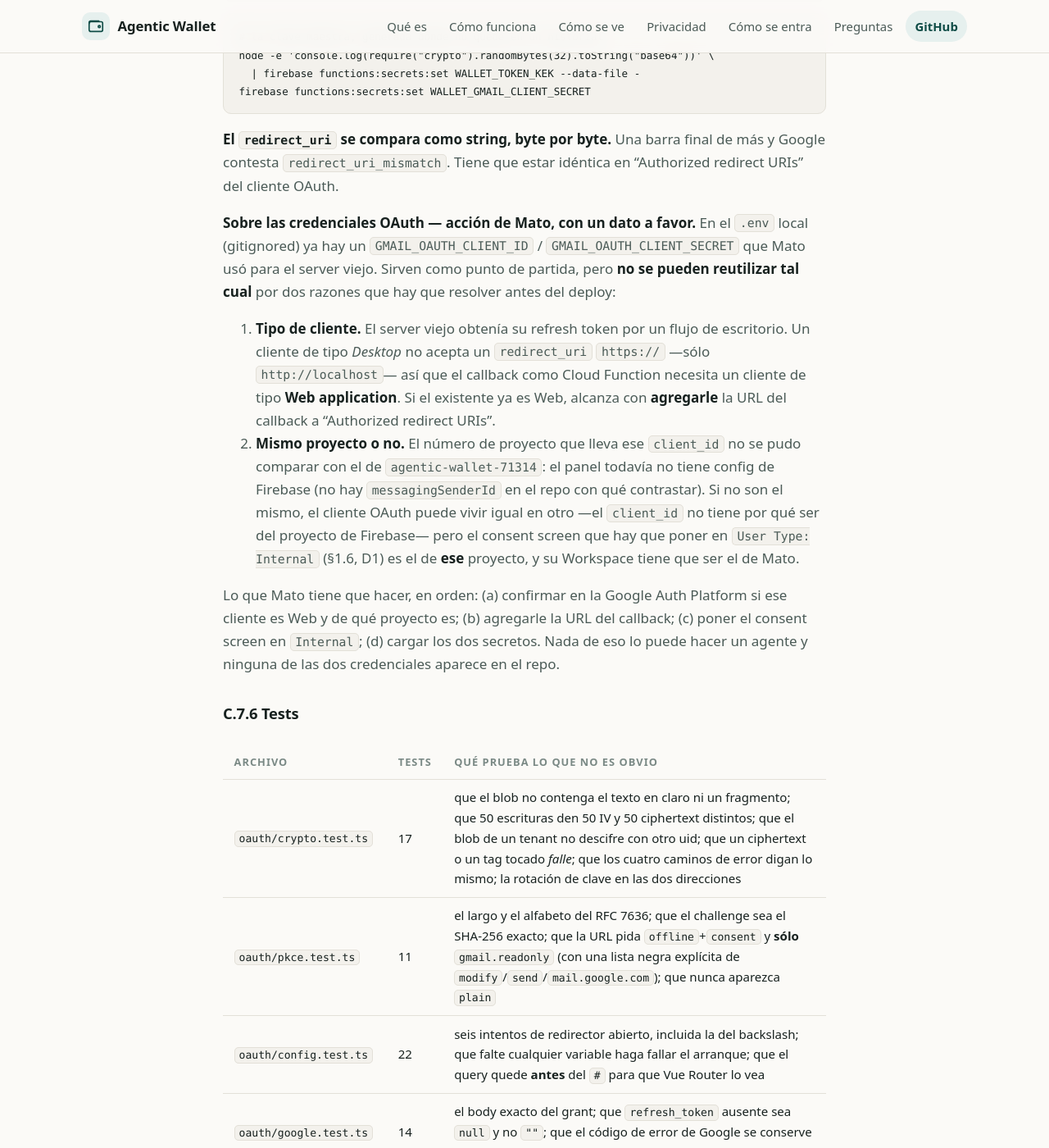
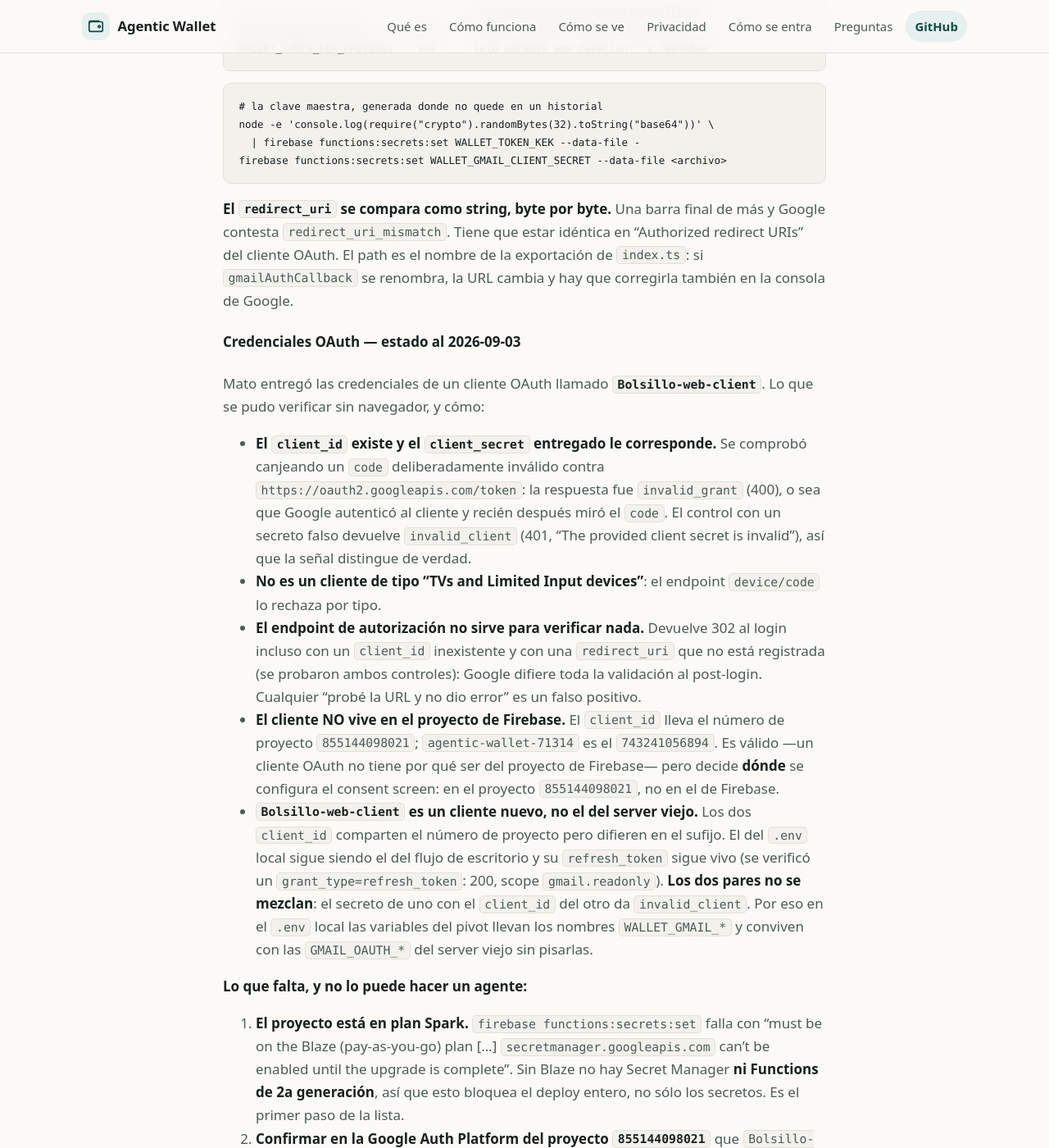
Before and after one commit to lordiwa/agentic-wallet, a Jekyll site: the page built from docs/pivot-firebase.md, in a window 1280 px wide and 1400 px high, scrolled down 34792 px. Shown: the whole window at 82% size. Built offline with Jekyll 4.4.1, drawn with Linux system fonts in a browser that asks for light colours; our own code applies the rules of GitHub Pages for plain Markdown files; some of the changed text lies outside the part shown.

Commit message:
docs(pivot): verificar las credenciales OAuth y fijar la config publica del deploy
El cliente `Bolsillo-web-client` que entrego Mato se verifico hasta donde
llega un CLI: el `client_id` existe y el `client_secret` le corresponde
—canje de un `code` invalido que devuelve `invalid_grant` en vez de
`invalid_client`, con el control del secreto falso para probar que la señal
discrimina—. El endpoint de autorizacion no sirve para esto: devuelve 302 al
login incluso con un `client_id` inexistente, asi que "probe la URL y no dio
error" es un falso positivo.

Dos hallazgos que corrigen lo que decia la doc:

- `Bolsillo-web-client` NO es el cliente del server viejo. Comparten el
  numero de proyecto (855144098021) pero el `client_id` difiere. El del
  server viejo sigue vivo con su secreto original, asi que las variables del
  pivot van con nombres propios (`WALLET_GMAIL_*`) y no lo pisan.
- Ese proyecto no es el de Firebase (`agentic-wallet-71314` es el
  743241056894). El consent screen `Internal` va en el proyecto del cliente.

Las tres variables no secretas del deploy quedan versionadas en
`functions/.env.agentic-wallet-71314`. Son publicas por construccion —viajan
en la URL del consentimiento— y perderlas deja el deploy fallando en runtime
con un "falta la variable X". Los dos secretos siguen fuera del repo.

Los secretos no se pudieron cargar: el proyecto esta en plan Spark y Secret
Manager exige Blaze. Eso bloquea el deploy entero, no solo los secretos.

````diff
--- a/docs/pivot-firebase.md
+++ b/docs/pivot-firebase.md
@@ -1253,8 +1253,12 @@ código.
 
 ### C.7.5 Configuración — lo que le falta a esto para andar
 
-Variables de entorno de las funciones (las dos primeras, secretos de Secret
-Manager; **ninguna va al repo**):
+Variables de entorno de las funciones. Las dos primeras son secretos de Secret
+Manager y **no van al repo**; las tres siguientes son públicas por construcción
+—viajan en la URL de la pantalla de consentimiento, a la vista de cualquiera que
+la abra— y **sí** están versionadas, en `functions/.env.agentic-wallet-71314`,
+porque un valor de esos que se pierda deja el deploy roto con un "falta la
+variable X" en runtime:
 
 ```
 WALLET_TOKEN_KEK             secreto  32 bytes aleatorios en base64
@@ -1270,37 +1274,68 @@ WALLET_TOKEN_KEK_PREVIOUS    env      sólo durante una rotación: "1:<base64>"
 # la clave maestra, generada donde no quede en un historial
 node -e 'console.log(require("crypto").randomBytes(32).toString("base64"))' \
   | firebase functions:secrets:set WALLET_TOKEN_KEK --data-file -
-firebase functions:secrets:set WALLET_GMAIL_CLIENT_SECRET
+firebase functions:secrets:set WALLET_GMAIL_CLIENT_SECRET --data-file <archivo>
 ```
 
 **El `redirect_uri` se compara como string, byte por byte.** Una barra final de
 más y Google contesta `redirect_uri_mismatch`. Tiene que estar idéntica en
-"Authorized redirect URIs" del cliente OAuth.
+"Authorized redirect URIs" del cliente OAuth. El path es el nombre de la
+exportación de `index.ts`: si `gmailAuthCallback` se renombra, la URL cambia y
+hay que corregirla también en la consola de Google.
 
-**Sobre las credenciales OAuth — acción de Mato, con un dato a favor.** En el
-`.env` local (gitignored) ya hay un `GMAIL_OAUTH_CLIENT_ID` /
-`GMAIL_OAUTH_CLIENT_SECRET` que Mato usó para el server viejo. Sirven como punto
-de partida, pero **no se pueden reutilizar tal cual** por dos razones que hay que
-resolver antes del deploy:
+#### Credenciales OAuth — estado al 2026-09-03
 
-1. **Tipo de cliente.** El server viejo obtenía su refresh token por un flujo de
-   escritorio. Un cliente de tipo *Desktop* no acepta un `redirect_uri` `https://`
-   —sólo `http://localhost`— así que el callback como Cloud Function necesita un
-   cliente de tipo **Web application**. Si el existente ya es Web, alcanza con
-   **agregarle** la URL del callback a "Authorized redirect URIs".
-2. **Mismo proyecto o no.** El número de proyecto que lleva ese `client_id` no
-   se pudo comparar con el de `agentic-wallet-71314`: el panel todavía no tiene
-   config de Firebase (no hay `messagingSenderId` en el repo con qué
-   contrastar). Si no son el mismo, el cliente OAuth puede vivir igual en otro
-   —el `client_id` no tiene por qué ser del proyecto de Firebase— pero el
-   consent screen que hay que poner en `User Type: Internal` (§1.6, D1) es el de
-   **ese** proyecto, y su Workspace tiene que ser el de Mato.
+Mato entregó las credenciales de un cliente OAuth llamado
+**`Bolsillo-web-client`**. Lo que se pudo verificar sin navegador, y cómo:
 
-Lo que Mato tiene que hacer, en orden: (a) confirmar en la Google Auth Platform
-si ese cliente es Web y de qué proyecto es; (b) agregarle la URL del callback;
-(c) poner el consent screen en `Internal`; (d) cargar los dos secretos. Nada de
-eso lo puede hacer un agente y ninguna de las dos credenciales aparece en el
-repo.
+- **El `client_id` existe y el `client_secret` entregado le corresponde.** Se
+  comprobó canjeando un `code` deliberadamente inválido contra
+  `https://oauth2.googleapis.com/token`: la respuesta fue `invalid_grant` (400),
+  o sea que Google autenticó al cliente y recién después miró el `code`. El
+  control con un secreto falso devuelve `invalid_client` (401, "The provided
+  client secret is invalid"), así que la señal distingue de verdad.
+- **No es un cliente de tipo "TVs and Limited Input devices"**: el endpoint
+  `device/code` lo rechaza por tipo.
+- **El endpoint de autorización no sirve para verificar nada.** Devuelve 302 al
+  login incluso con un `client_id` inexistente y con una `redirect_uri` que no
+  está registrada (se probaron ambos controles): Google difiere toda la
+  validación al post-login. Cualquier "probé la URL y no dio error" es un falso
+  positivo.
+- **El cliente NO vive en el proyecto de Firebase.** El `client_id` lleva el
+  número de proyecto `855144098021`; `agentic-wallet-71314` es el `743241056894`.
+  Es válido —un cliente OAuth no tiene por qué ser del proyecto de Firebase— pero
+  decide **dónde** se configura el consent screen: en el proyecto `855144098021`,
+  no en el de Firebase.
+- **`Bolsillo-web-client` es un cliente nuevo, no el del server viejo.** Los dos
+  `client_id` comparten el número de proyecto pero difieren en el sufijo. El del
+  `.env` local sigue siendo el del flujo de escritorio y su `refresh_token`
+  sigue vivo (se verificó un `grant_type=refresh_token`: 200, scope
+  `gmail.readonly`). **Los dos pares no se mezclan**: el secreto de uno con el
+  `client_id` del otro da `invalid_client`. Por eso en el `.env` local las
+  variables del pivot llevan los nombres `WALLET_GMAIL_*` y conviven con las
+  `GMAIL_OAUTH_*` del server viejo sin pisarlas.
+
+**Lo que falta, y no lo puede hacer un agente:**
+
+1. **El proyecto está en plan Spark.** `firebase functions:secrets:set` falla con
+   "must be on the Blaze (pay-as-you-go) plan […] `secretmanager.googleapis.com`
+   can't be enabled until the upgrade is complete". Sin Blaze no hay Secret
+   Manager **ni Functions de 2a generación**, así que esto bloquea el deploy
+   entero, no sólo los secretos. Es el primer paso de la lista.
+2. **Confirmar en la Google Auth Platform del proyecto `855144098021`** que
+   `Bolsillo-web-client` es de tipo **Web application**. Por CLI sólo se pudo
+   descartar el tipo limited-input; no hay API pública que liste clientes OAuth,
+   y `gcloud` tampoco los expone.
+3. **Agregar la redirect URI exacta** a "Authorized redirect URIs" de ese
+   cliente:
+   `https://us-central1-agentic-wallet-71314.cloudfunctions.net/gmailAuthCallback`
+4. **Poner el consent screen en `User Type: Internal`** (§1.6, D1) — en el
+   proyecto `855144098021`, que es donde vive el cliente.
+5. **Cargar los dos secretos** una vez haya Blaze (los comandos de arriba).
+
+Con eso el flujo OAuth queda listo para desplegar. El código no espera nada más:
+`functions/.env.agentic-wallet-71314` ya tiene las tres variables públicas y
+`src/index.ts` ya declara los dos `defineSecret`.
 
 ### C.7.6 Tests
 
````
Also changed, not shown: 1 other file.
